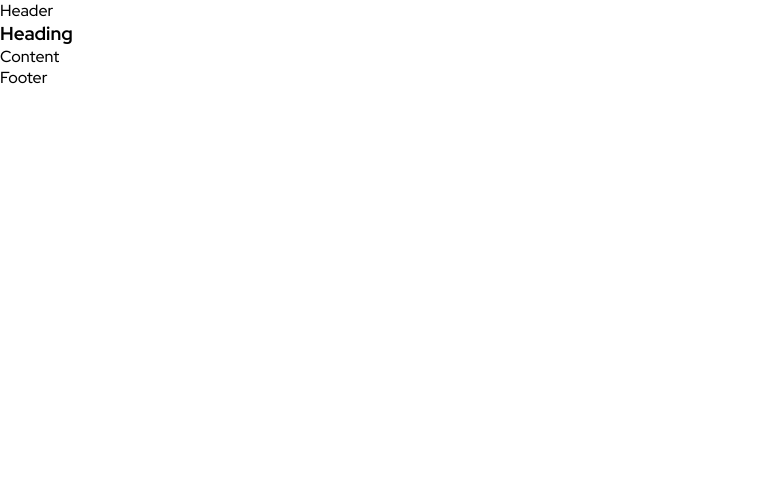
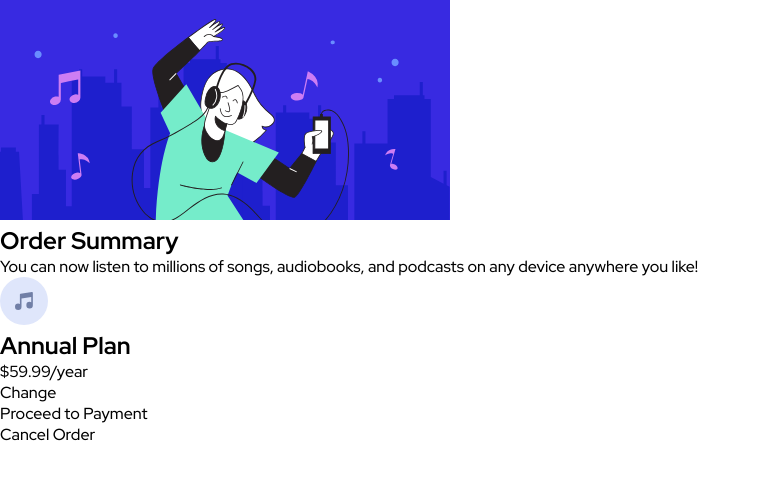
Before and after one commit to horoserp/order-summary, a plain HTML site: page index.html in a window 1280 px wide. Shown: the whole page, without its empty margins (0-761 px from the left). Drawn offline with Linux system fonts and the light colour scheme.

Commit message:
Update: Complete HTML.

```diff
--- a/index.html
+++ b/index.html
@@ -47,25 +47,34 @@
   </head>
 
   <body>
-    <header>
-      <!-- Add your website name and logo here -->
-      <p>Header</p>
-    </header>
-    <nav>
-      <!-- Add your webiste navigation here -->
-    </nav>
     <main>
-      <!-- Add your main content here -->
       <section>
-        <article>
-          <h1>Heading</h1>
-          <p>Content</p>
-        </article>
+        <div class="img-container">
+          <img
+            src="./assets/images/illustration-hero.svg"
+            alt="person enjoying music"
+          />
+        </div>
+        <div class="content">
+          <h1>Order Summary</h1>
+          <p>
+            You can now listen to millions of songs, audiobooks, and podcasts on
+            any device anywhere you like!
+          </p>
+          <div class="plan-container">
+            <div class="plan-details">
+              <img src="./assets/images/icon-music.svg" alt="music note" />
+              <div>
+                <h2>Annual Plan</h2>
+                <p>$59.99/year</p>
+              </div>
+            </div>
+            <div>Change</div>
+          </div>
+          <div class="button">Proceed to Payment</div>
+          <div>Cancel Order</div>
+        </div>
       </section>
     </main>
-    <footer>
-      <!-- Add copyright notices and other footer content here -->
-      <p>Footer</p>
-    </footer>
   </body>
 </html>
```
